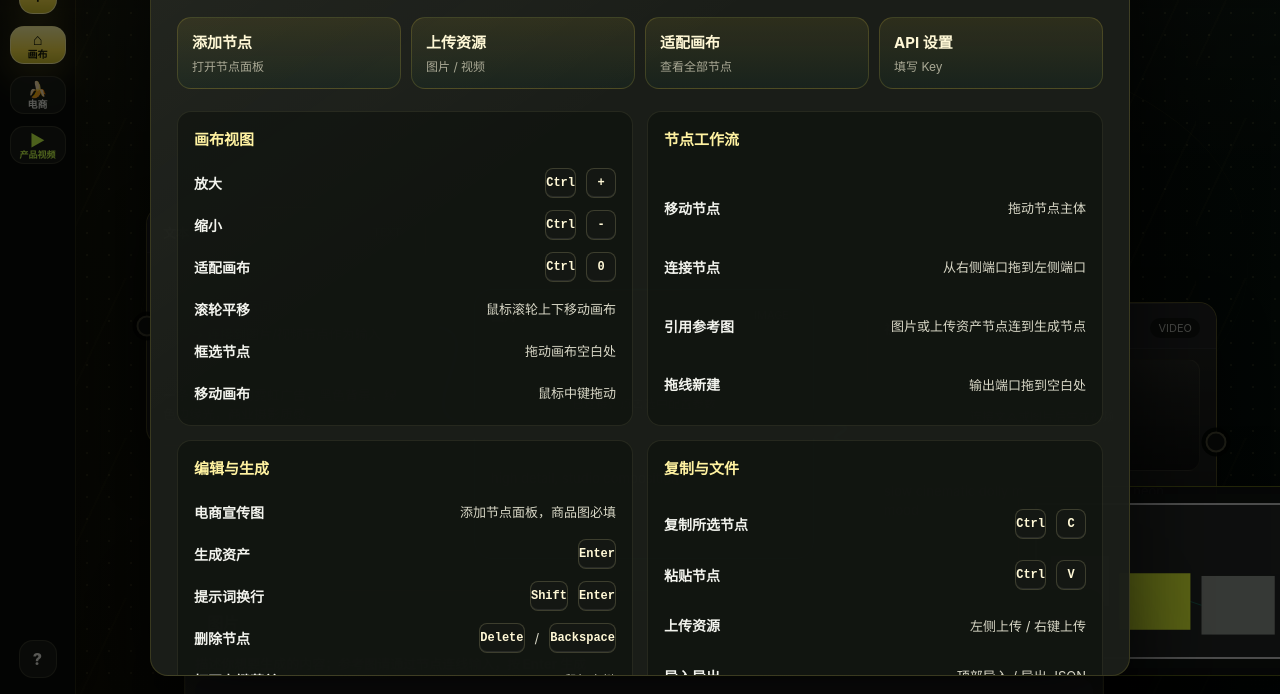
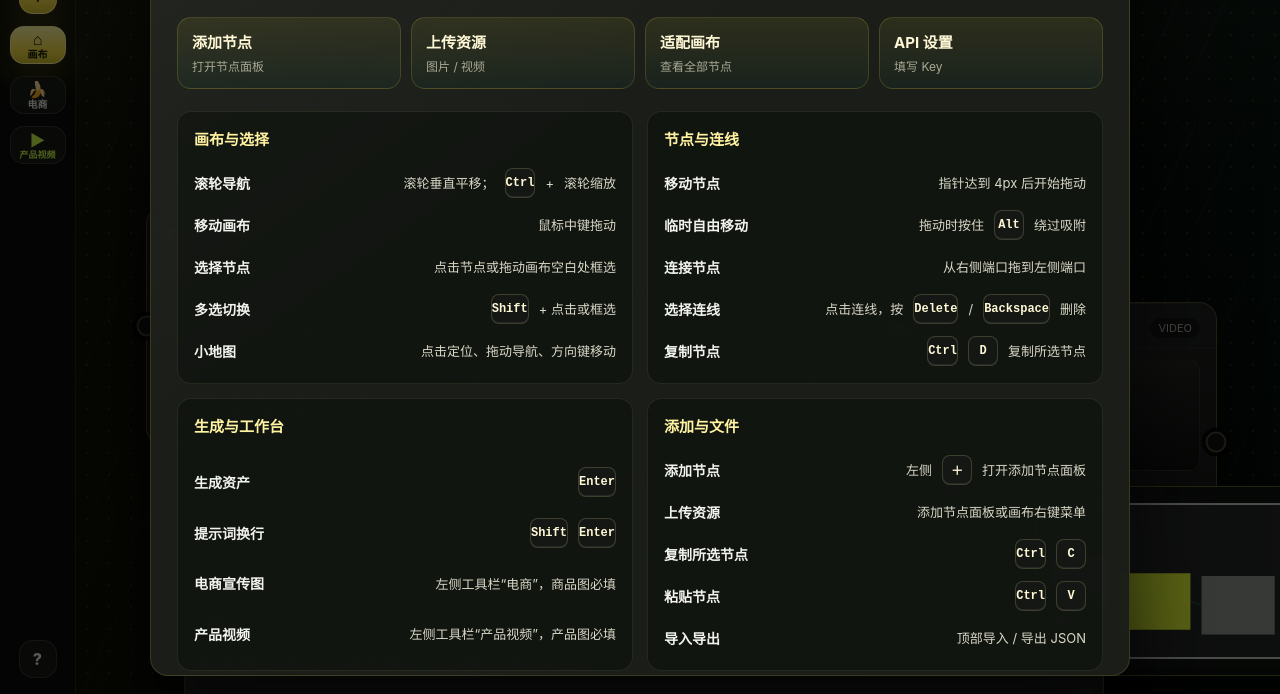
Before and after one commit to Mr-banananana/Banana_canvas, a website: page public/index.html in a window 1280 px wide. Both pictures are taken after a click on the button "操作说明". Shown: the part 106-800 px from the top of the page. Drawn offline with Linux system fonts and the light colour scheme.

Commit message:
Update canvas operation instructions

```diff
--- a/public/index.html
+++ b/public/index.html
@@ -374,34 +374,34 @@
 
         <div class="shortcut-grid">
           <section>
-            <h3>画布视图</h3>
-            <div class="shortcut-row"><strong>放大</strong><span><kbd>Ctrl</kbd><kbd>+</kbd></span></div>
-            <div class="shortcut-row"><strong>缩小</strong><span><kbd>Ctrl</kbd><kbd>-</kbd></span></div>
-            <div class="shortcut-row"><strong>适配画布</strong><span><kbd>Ctrl</kbd><kbd>0</kbd></span></div>
-            <div class="shortcut-row"><strong>滚轮平移</strong><span>鼠标滚轮上下移动画布</span></div>
-            <div class="shortcut-row"><strong>框选节点</strong><span>拖动画布空白处</span></div>
+            <h3>画布与选择</h3>
+            <div class="shortcut-row"><strong>滚轮导航</strong><span>滚轮垂直平移；<kbd>Ctrl</kbd><span>+</span>滚轮缩放</span></div>
             <div class="shortcut-row"><strong>移动画布</strong><span>鼠标中键拖动</span></div>
+            <div class="shortcut-row"><strong>选择节点</strong><span>点击节点或拖动画布空白处框选</span></div>
+            <div class="shortcut-row"><strong>多选切换</strong><span><kbd>Shift</kbd> + 点击或框选</span></div>
+            <div class="shortcut-row"><strong>小地图</strong><span>点击定位、拖动导航、方向键移动</span></div>
           </section>
           <section>
-            <h3>节点工作流</h3>
-            <div class="shortcut-row"><strong>移动节点</strong><span>拖动节点主体</span></div>
+            <h3>节点与连线</h3>
+            <div class="shortcut-row"><strong>移动节点</strong><span>指针达到 4px 后开始拖动</span></div>
+            <div class="shortcut-row"><strong>临时自由移动</strong><span>拖动时按住 <kbd>Alt</kbd> 绕过吸附</span></div>
             <div class="shortcut-row"><strong>连接节点</strong><span>从右侧端口拖到左侧端口</span></div>
-            <div class="shortcut-row"><strong>引用参考图</strong><span>图片或上传资产节点连到生成节点</span></div>
-            <div class="shortcut-row"><strong>拖线新建</strong><span>输出端口拖到空白处</span></div>
+            <div class="shortcut-row"><strong>选择连线</strong><span>点击连线，按 <kbd>Delete</kbd> / <kbd>Backspace</kbd> 删除</span></div>
+            <div class="shortcut-row"><strong>复制节点</strong><span><kbd>Ctrl</kbd><kbd>D</kbd> 复制所选节点</span></div>
           </section>
           <section>
-            <h3>编辑与生成</h3>
-            <div class="shortcut-row"><strong>电商宣传图</strong><span>添加节点面板，商品图必填</span></div>
+            <h3>生成与工作台</h3>
             <div class="shortcut-row"><strong>生成资产</strong><span><kbd>Enter</kbd></span></div>
             <div class="shortcut-row"><strong>提示词换行</strong><span><kbd>Shift</kbd><kbd>Enter</kbd></span></div>
-            <div class="shortcut-row"><strong>删除节点</strong><span><kbd>Delete</kbd><span>/</span><kbd>Backspace</kbd></span></div>
-            <div class="shortcut-row"><strong>打开右键菜单</strong><span>鼠标右键</span></div>
+            <div class="shortcut-row"><strong>电商宣传图</strong><span>左侧工具栏“电商”，商品图必填</span></div>
+            <div class="shortcut-row"><strong>产品视频</strong><span>左侧工具栏“产品视频”，产品图必填</span></div>
           </section>
           <section>
-            <h3>复制与文件</h3>
+            <h3>添加与文件</h3>
+            <div class="shortcut-row"><strong>添加节点</strong><span>左侧 <kbd>＋</kbd> 打开添加节点面板</span></div>
+            <div class="shortcut-row"><strong>上传资源</strong><span>添加节点面板或画布右键菜单</span></div>
             <div class="shortcut-row"><strong>复制所选节点</strong><span><kbd>Ctrl</kbd><kbd>C</kbd></span></div>
             <div class="shortcut-row"><strong>粘贴节点</strong><span><kbd>Ctrl</kbd><kbd>V</kbd></span></div>
-            <div class="shortcut-row"><strong>上传资源</strong><span>左侧上传 / 右键上传</span></div>
             <div class="shortcut-row"><strong>导入导出</strong><span>顶部导入 / 导出 JSON</span></div>
           </section>
         </div>
```
Also changed, not shown: README.md, 1 other file.
